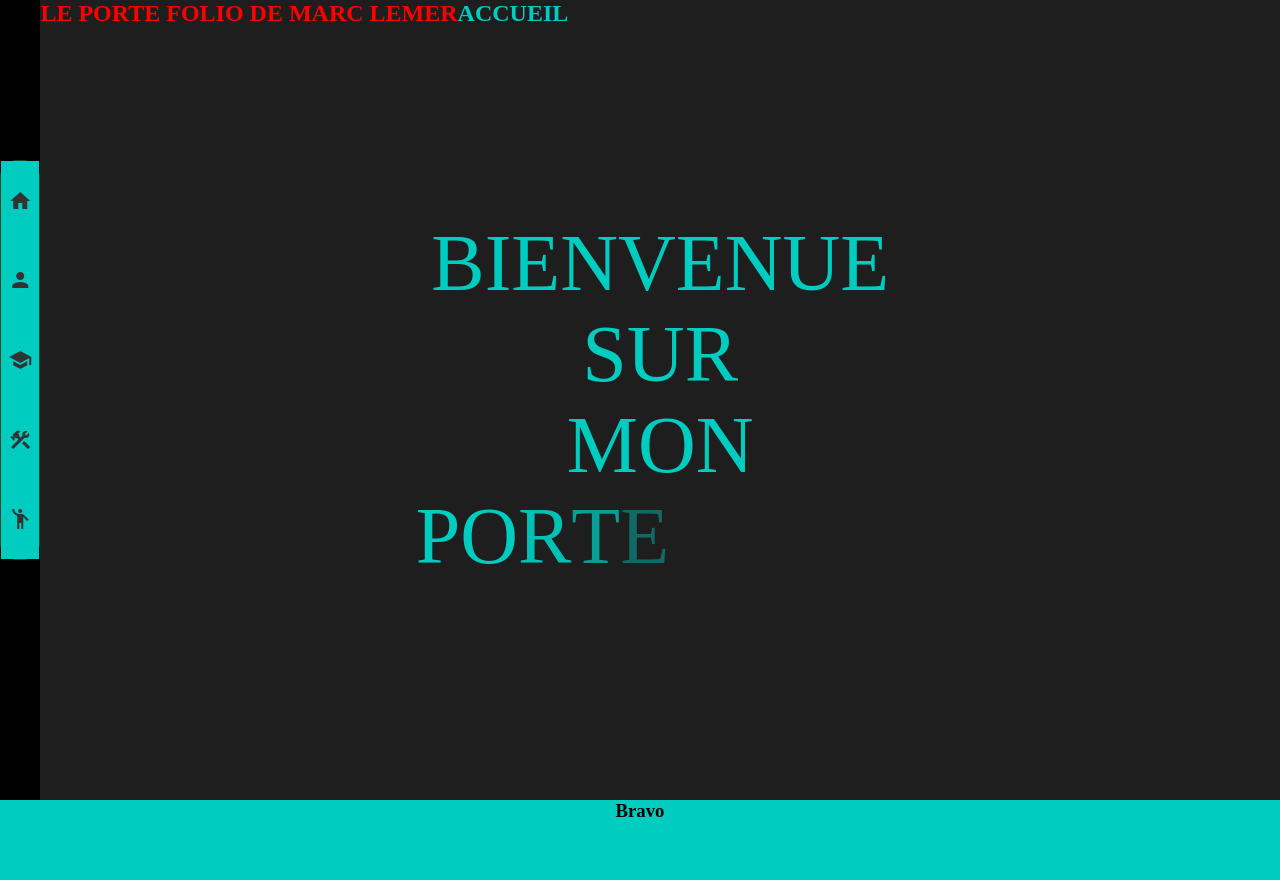
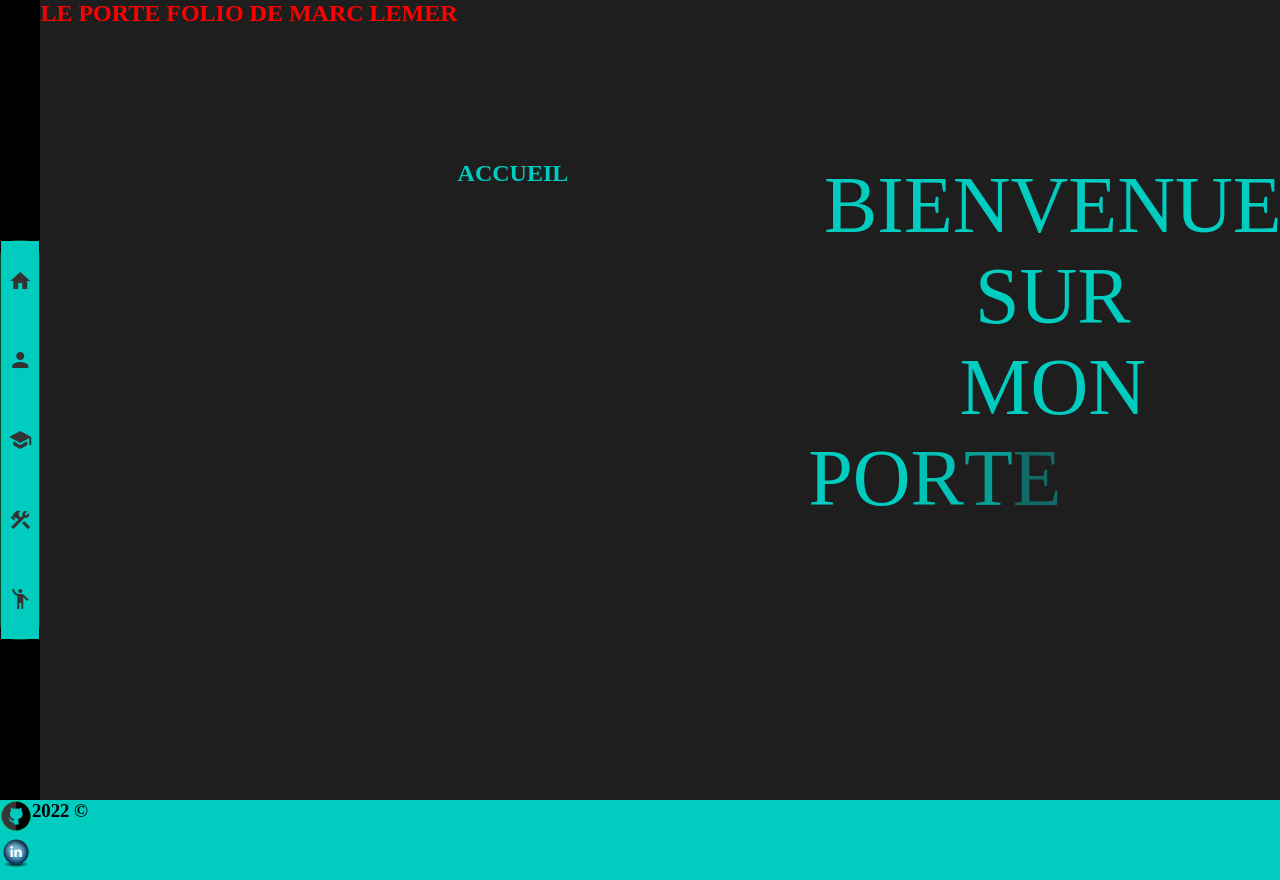
Before and after one commit to ExiaEarth/PorteFolioV3, a website: page index.html in a window 1280 px wide. Drawn offline with nearby package versions, Linux system fonts and the light colour scheme.

Commit message:
V3.1.0.3

```diff
--- a/index.html
+++ b/index.html
@@ -50,7 +50,9 @@
             <div id="accueil">
                 <article>
                     <h1>Le porte folio de Marc Lemer</h1>
-                    <h2 class="titlePage">Accueil</h2>
+                    <!-- <div class="reveal"> -->
+                            <h2 class="titlePage">Accueil</h2>
+                    <!-- </div> -->
                     <h2 class="textComplem"></h2>
                     <div class="slogan">
                         <div class="sloganAnimation1">
@@ -86,6 +88,9 @@
                             <div class="letter">I</div>
                             <div class="letter">O</div>
                         </div>
+
+
+
                         <div class="arrow">
                             <i class="material-icons">
                                 arrow_downward
@@ -97,7 +102,9 @@
             </div>
             <div id="presentation">
                 <article>
-                <h2 class="titlePage">présentation</h2>
+                <!-- <div class="reveal"> -->
+                    <h2 class="titlePage">présentation</h2>
+                <!-- </div> -->
                 <h2 class="textComplem">Qui suis-je ?</h2>
                 <img src="/image/myImage.png">
                 <p>Lorem ipsum dolor sit amet consectetur adipisicing elit. Harum, molestiae. Veniam, eum ab eaque quidem incidunt amet alias maxime magni, nemo nisi laborum, atque illo iure similique itaque voluptatum molestias.
@@ -122,9 +129,21 @@
         </main>
     </div>
     <footer>
-        <h3>Bravo</h3>
+        <ul>
+            <li>
+                <a href="https://github.com/ExiaEarth" target="_blank">
+                    <img src="/image/git.png" alt="">
+                </a>
+            </li>
+            <li>
+                <a href="https://www.linkedin.com/feed/" target="_blank">
+                    <img src="/image/linkedin.png" alt="">
+                </a>
+            </li>
+        </ul>
+        <h3> 2022 &copy</h3>
     </footer>
     <script src="https://cdnjs.cloudflare.com/ajax/libs/gsap/3.10.4/gsap.min.js"></script>
-    <script src="/javascript/script.js"></script>
+    <script src="/javascript/script.js" ></script>
 </body>
 </html>
--- a/javascript/script.js
+++ b/javascript/script.js
@@ -3,6 +3,22 @@ const tl = gsap.timeline();
 tl.from(".letter",{duration:1,opacity:0,stagger:0.25,});
 tl.to(".letter",{duration:0.5,y:"20%",opacity:0,stagger});
 
-tl.to(".material-icons",{opacity:1,})
+// tl.to(".material-icons",{opacity:1,})
 
 // tl.to(".material-icons",{duration:.6,y:5,ease:"circ.in",repeat:-1,yoyo:true})
+
+
+// function reveal() {
+//     var reveals = document.querySelectorAll(".reveal");
+//     for (var i = 0; i < reveals.length; i++) {
+//       var windowHeight = window.innerHeight;
+//       var elementTop = reveals[i].getBoundingClientRect().top;
+//       var elementVisible = 150;
+//       if (elementTop < windowHeight - elementVisible) {
+//         reveals[i].classList.add("active");
+//       }
+//       else {
+//         reveals[i].classList.remove("active");
+//       }
+//     }
+//   }
--- a/scss/style.scss
+++ b/scss/style.scss
@@ -8,6 +8,18 @@
 		background-position: 50% 100%;
 	}
 }
+// @keyframes gradient {
+//     0%{
+//         background-position: 0% 50%;
+//     }
+//     50%{
+//         background-position: 100% 50%;
+//     }
+//     100%{
+//         background-position: 0% 50%;
+//     }
+
+// }
 :root{
     --colorbackground:black;
     --colorblanc:white;
@@ -31,8 +43,20 @@
     background: var(--colorbackground);
     // top: 50rem;
 
+    // .reveal{
+    // position: relative;
+    // transform: translateY(150px);
+    // opacity: 0;
+    // transition: 2s all ease;
+    // .active{
+    //     transform: translateY(0);
+    //     opacity: 1;
+    //   }
+    // }
+
+
     .sidebar{
-        margin-top: 10rem;
+        margin-top: 15rem;
 
         background: rgba(8, 76, 42, 0.87);
         border-radius: 16px;
@@ -55,9 +79,9 @@
                 width: 100%;
                 margin-top: 0;
                 :hover{
-                    background:var(--colorhover
-                    );
+                    background:var(--colorhover);
                     color:var(--colorblanc) ;
+
                 }
                 a{
                     height: 100%;
@@ -82,23 +106,22 @@
             background: var(--colorbackground);
             // animation: backgroundAnima 5s ease 0s 1 normal forwards;
             text-transform: uppercase;
-            // text-align: center;
             h1{
                 color: red;
-                text-align: center;
+                position: relative;
 
             }
             .titlePage{
+                margin-top: 10rem;
+                // margin-left: 2rem;
                 height: 2rem;
-                left: 0%;
                 color:var(--color2);
                 text-transform: uppercase;
             }
             .slogan{
-                position: absolute;
-                top:50%;
-                left:50%;
-                transform: translate(-50%,-50%);
+                position: relative;
+                top: 10rem;
+                left: 15rem;
             }
             .sloganAnimation1{
                 display: flex;
@@ -185,4 +208,21 @@ footer{
     height: 5rem;
     text-align: center;
     background-color: var(--color2);
+    display: flex;
+    ul{
+        list-style: none;
+        align-items: center;
+        flex-direction: column;
+        h3{
+
+        }
+        li{
+            a{
+                img{
+                    height: 2rem;
+                }
+
+            }
+        }
+    }
 }
```
Also changed, not shown: css/style.css, image/git.png (added), image/linkedin.png (added), 1 other file.
